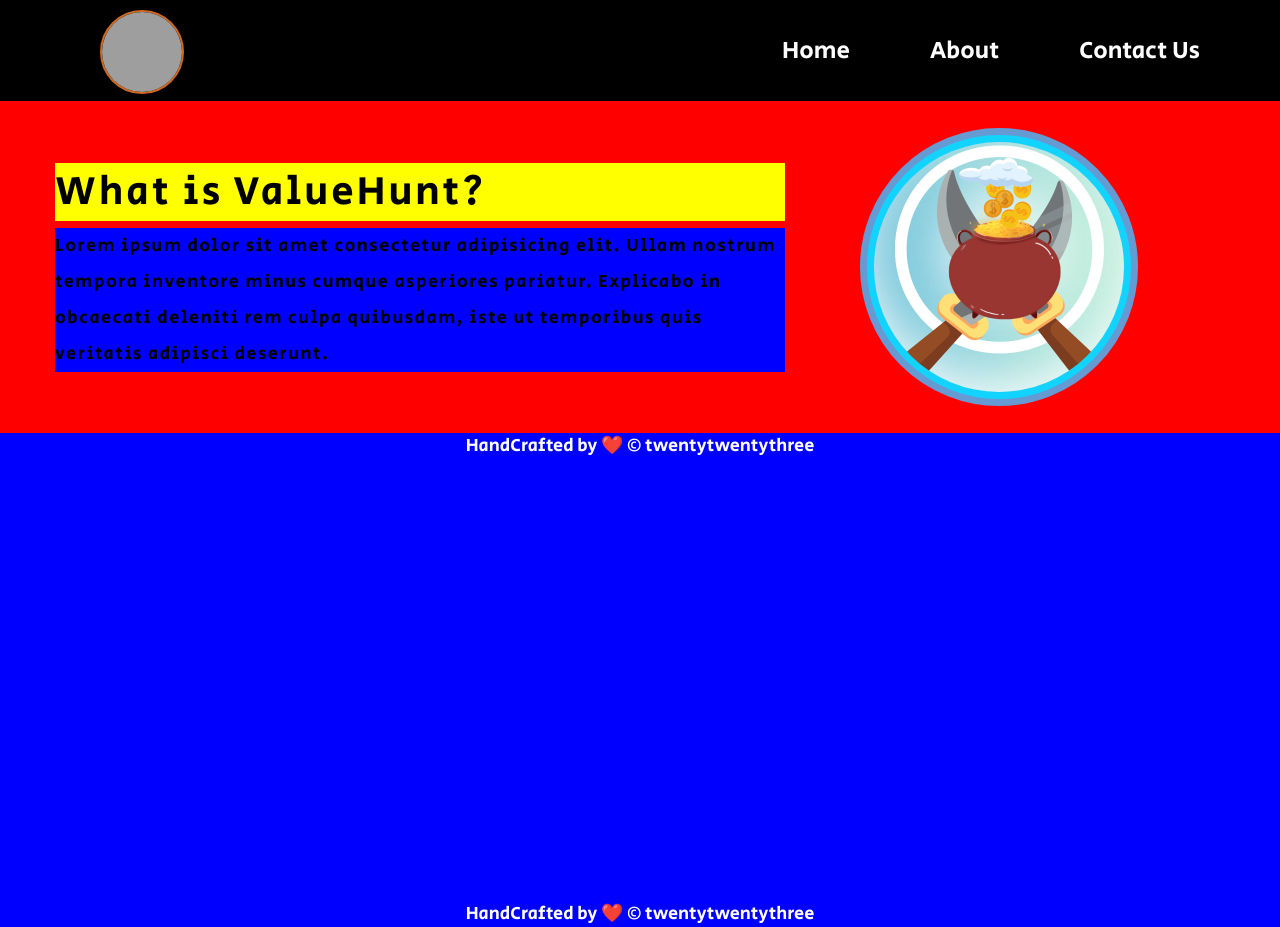
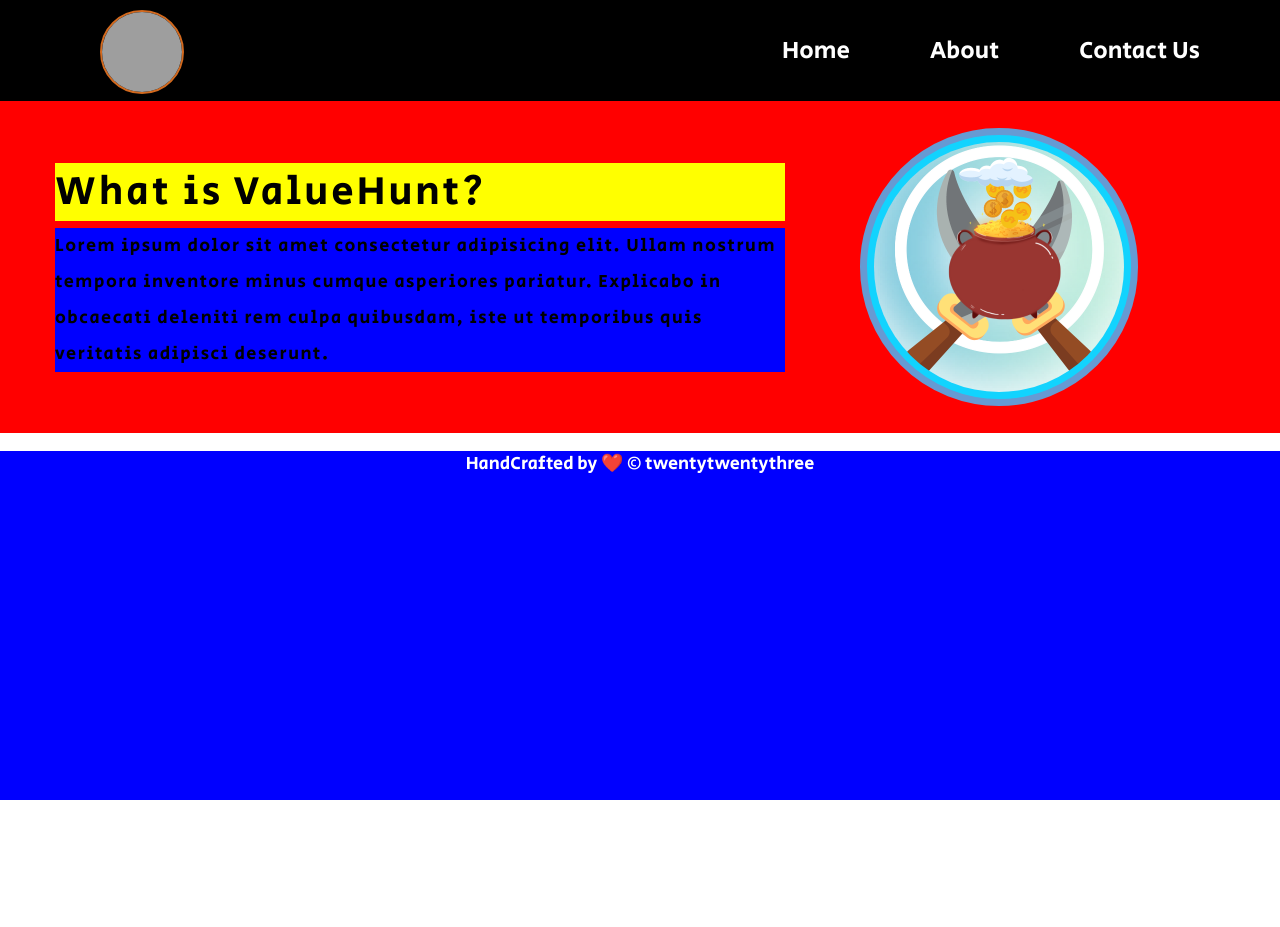
Before and after one commit to ValueHunt/valueHunt, a Next.js app: page / in a window 1280 px wide. After the commit the page ends 800 px from the top, so only its background shows below. Built offline with nearby package versions, Linux system fonts and the light colour scheme; grey boxes are pictures that could not be loaded.

Commit message:
contact demo completed

```diff
--- a/components/Layout.js
+++ b/components/Layout.js
@@ -7,8 +7,8 @@ export default function Layout({ children }) {
       <div className="loader close" id="loader"></div>
       <NavBar />
       <main>
-
-        {children}</main>
+      {children}
+       </main>
       <Footer />
       </div>
   );
--- a/pages/index.js
+++ b/pages/index.js
@@ -1,8 +1,6 @@
 import Head from 'next/head'
 
 import WhatisVH from '../components/WhatIsVH'
-
-import Footer from '@/components/Footer'
 
 
 export default function Home() {
@@ -17,17 +15,11 @@ export default function Home() {
       </Head>
 
 
-      <main >
+        <WhatisVH />
+        {/* <WhatisVH /> */}
 
 
 
-        <WhatisVH />
-
-
-
-        <Footer />
-
-      </main>
     </>
   )
 }
--- a/styles/footer.module.css
+++ b/styles/footer.module.css
@@ -1,5 +1,5 @@
 .footer {
-   flex-grow: 1;
+   flex: 1;
     background-color: blue;
     color: white;
     text-align: center;
--- a/styles/globals.css
+++ b/styles/globals.css
@@ -1,3 +1,6 @@
+html {
+  scroll-behavior: smooth !important;
+}
 
 *{
   box-sizing: 'border-box';
@@ -6,19 +9,17 @@
   font-family: 'Secular One', sans-serif;
 }
 
-main{
-  display: flex;
-  flex-direction: column;
-  background-color: grey;
-  min-height: 100vh;
-  min-width: 100vw;
-
+main {
+  /* display: flex; */
+  flex: 1 1;
 }
 
 .container {
   display: flex;
   flex-direction: column;
-  flex-wrap: wrap;
+
+  height: 100vh;
+  width: 100vw;
 }
 
 
```
